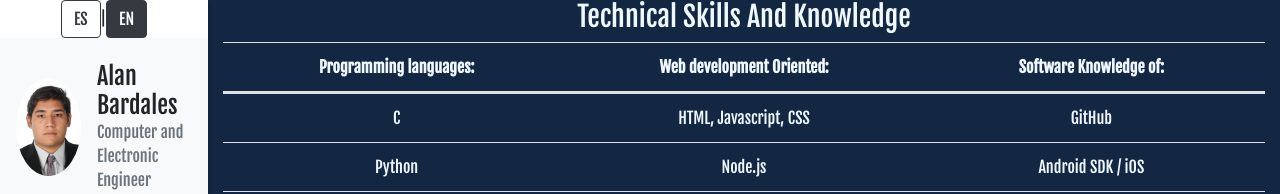
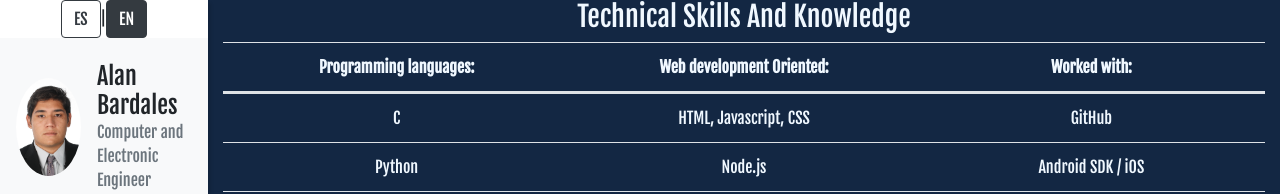
Before and after one commit to AlanBar13/alanbar13.github.io, a React (Create React App) app: page /acerca in a window 1280 px wide. Shown: the top 194 px of the page. Built offline with nearby package versions, Linux system fonts and the light colour scheme.

Commit message:
Changed about component and new build 22102020

```diff
--- a/src/components/About.js
+++ b/src/components/About.js
@@ -15,7 +15,7 @@ class About extends React.Component {
               <tr className="row m-0">
                 <th className="col-4">Programming languages:</th>
                 <th className="col-4">Web development Oriented:</th>
-                <th className="col-4">Software Knowledge of:</th>
+                <th className="col-4">Worked with:</th>
               </tr>
             </thead>
             <tbody>
```
Also changed, not shown: 8 other files (tests, documents, lock files or other folders).
